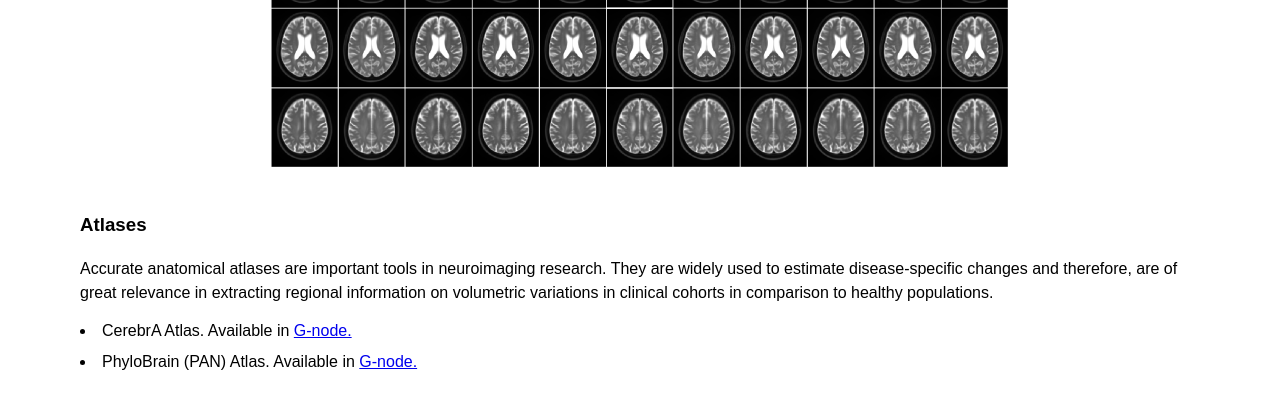
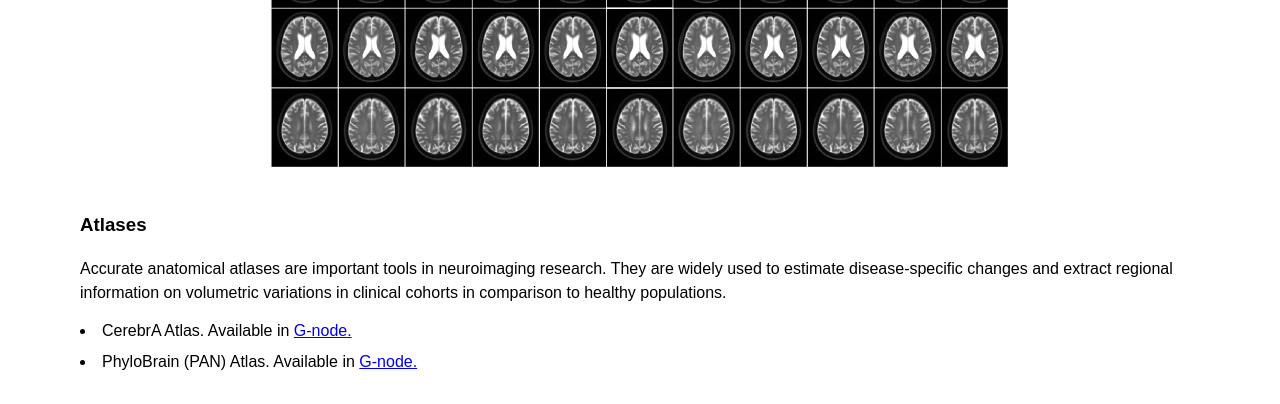
Before and after one commit to VANDAlab/VANDAlab.github.io, a Jekyll site: the page resources.html, which Jekyll copies as it is, in a window 1280 px wide and 900 px high, scrolled down 491 px, cut to the strip 0-404 px from the top of the window. Built offline with Jekyll 4.4.1, drawn with Linux system fonts in a browser that asks for light colours.

Commit message:
Update resources.html

```diff
--- a/resources.html
+++ b/resources.html
@@ -37,7 +37,7 @@
 
   <h3>Atlases</h3>
   <p> Accurate anatomical atlases are important tools in neuroimaging research.
-    They are widely used to estimate disease-specific changes and therefore, are of great relevance in extracting regional information
+    They are widely used to estimate disease-specific changes and extract regional information
     on volumetric variations in clinical cohorts in comparison to healthy populations.</p>
   <li> CerebrA Atlas. Available in <a href="https://doi.gin.g-node.org/10.12751/g-node.be5e62/">G-node.</a> </li>
   <li> PhyloBrain (PAN) Atlas. Available in <a href="https://doi.gin.g-node.org/10.12751/g-node.be5e62/">G-node.</a> </li>
```
